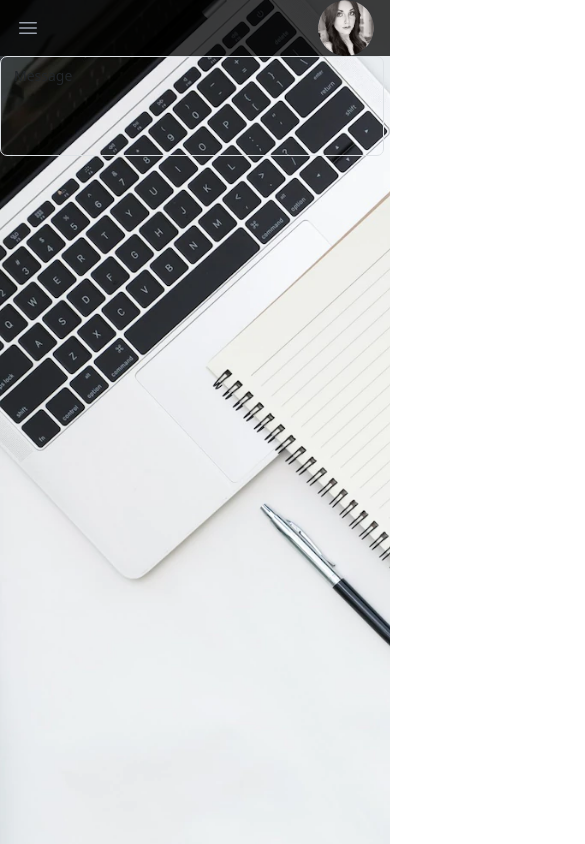
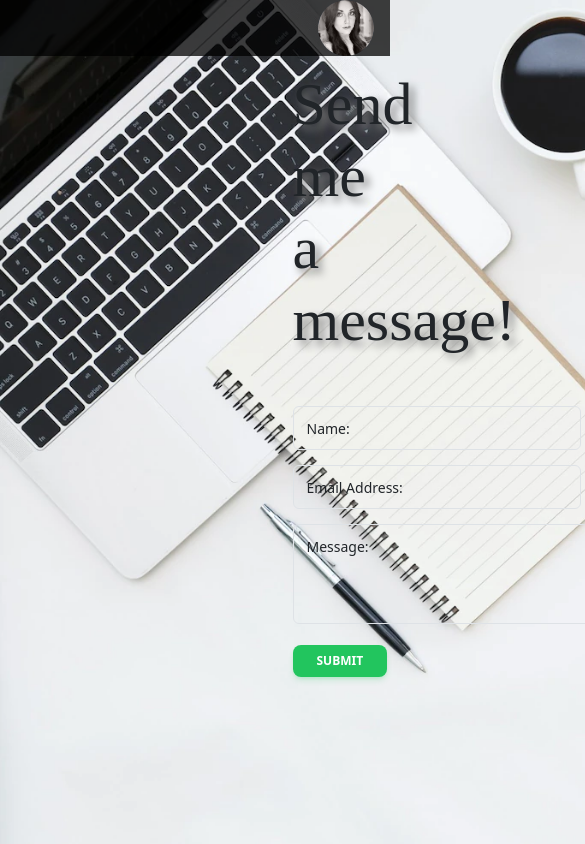
Before and after one commit to Mariah217/Portfolio, a React (Create React App) app: page /contact in a window 390 px wide. Shown: the top 844 px of the page, 585 px wide, since content can reach past the window. Built offline with nearby package versions, Linux system fonts and the light colour scheme; a web font is replaced by a local one; what @material-tailwind/react, tw-elements would draw is missing.

Commit message:
updated file structure for components/pages, added inputs, button and custom css to contact page

```diff
--- a/src/components/Contact/Contact.js
+++ /dev/null
@@ -1,9 +0,0 @@
-import { Textarea } from "@material-tailwind/react";
-
-export default function Contact() {
-  return (
-    <div className="w-96">
-      <Textarea label="Message" />
-    </div>
-  );
-}
--- a/src/components/Navbar/Navbar.js
+++ b/src/components/Navbar/Navbar.js
@@ -1,6 +1,7 @@
 import React from 'react';
 import { Disclosure, Menu } from '@headlessui/react'
 import { Bars3Icon, XMarkIcon } from '@heroicons/react/24/outline'
+import { Route } from 'react-router-dom';
 
 const navigation = [
   { name: 'About Me', href: '/', current: true },
@@ -21,15 +22,6 @@ export default function Nav() {
           <div className="mx-auto max-w-7xl px-2 sm:px-6 lg:px-8">
             <div className="relative flex h-14 items-center justify-between">
               <div className="absolute inset-y-0 left-0 flex items-center sm:hidden">
-                {/* Mobile menu button*/}
-                <Disclosure.Button className="inline-flex items-center justify-center rounded-md p-2 text-gray-400 hover:bg-gray-700 hover:text-white focus:outline-none focus:ring-2 focus:ring-inset focus:ring-white">
-                  <span className="sr-only">Open main menu</span>
-                  {open ? (
-                    <XMarkIcon className="block h-6 w-6" aria-hidden="true" />
-                  ) : (
-                    <Bars3Icon className="block h-6 w-6" aria-hidden="true" />
-                  )}
-                </Disclosure.Button>
               </div>
               <div className="flex flex-1 items-center justify-center sm:items-stretch sm:justify-start">
                 <div className="hidden sm:ml-6 sm:block">
@@ -60,33 +52,13 @@ export default function Nav() {
                         src="../img/me.png"
                         alt=""
                       />
+
                     </Menu.Button>
                   </div>
                 </Menu>
               </div>
             </div>
           </div>
-
-          <Disclosure.Panel className="sm:hidden">
-            <div className="space-y-1 px-2 pt-2 pb-3">
-              {navigation.map((item) => (
-                <Disclosure.Button
-                  key={item.name}
-                  as="a"
-                  href={item.href}
-                  className={classNames(
-                    item.current
-                    ? 'bg-gray-900 text-white'
-                    : 'text-gray-300 hover:bg-gray-700 hover:text-white',
-                    'block px-3 py-2 rounded-md text-base font-medium'
-                  )}
-                  aria-current={item.current ? 'page' : undefined}
-                >
-                  {item.name}
-                </Disclosure.Button>
-              ))}
-            </div>
-          </Disclosure.Panel>
         </>
       )}
     </Disclosure>
--- a/src/index.css
+++ b/src/index.css
@@ -31,6 +31,20 @@ body {
     transform: rotate(20deg);
 }
 
+.send-message {
+    font-family: 'Sacramento', cursive;
+    text-shadow: 5px 5px 8px grey;
+    font-size: 60px;
+    margin-top: 3%;
+    margin-bottom: 50px;
+    margin-left: 75%;
+}
+
+.w-72, .w-96, .button{
+    margin-left: 75%;
+    margin-bottom: 15px;
+}
+
 #about-me {
     margin-right: 5%;
     margin-left: 70%;
--- /dev/null
+++ b/src/pages/Contact/Contact.js
@@ -0,0 +1,23 @@
+import { Textarea } from "@material-tailwind/react";
+import { Input } from "@material-tailwind/react";
+import { Button } from "@material-tailwind/react";
+
+export default function Contact() {
+  return (
+    <>
+    <h1 class="send-message">Send me a message!</h1>
+      <div className="w-72">
+        <Input size="lg" color="green" label="Name:" />
+      </div>
+      <div className="w-72">
+        <Input size="lg" color="green" label="Email Address:" />
+      </div>
+      <div className="w-96">
+        <Textarea size="lg" color="green" label="Message:" />
+      </div>
+      <div class='button'>
+      <Button size="sm" color="green">Submit</Button>
+      </div>
+    </>
+  );
+}
--- a/tailwind.config.js
+++ b/tailwind.config.js
@@ -7,6 +7,6 @@ module.exports = withMT({
     extend: {},
   },
   plugins: [
-    require('tw-elements/dist/plugin')
+    require('tw-elements/dist/plugin'),
   ]
 });
```
Also changed, not shown: src/App.js (+4 -4 lines), src/pages/About/About.js (renamed from src/components/About/About.js), src/pages/About/index.js (renamed from src/components/About/index.js), src/pages/Portfolio/Portfolio.js (added), src/pages/Portfolio/index.js (added), src/pages/Resume/Resume.js (added), src/pages/Resume/index.js (added).
